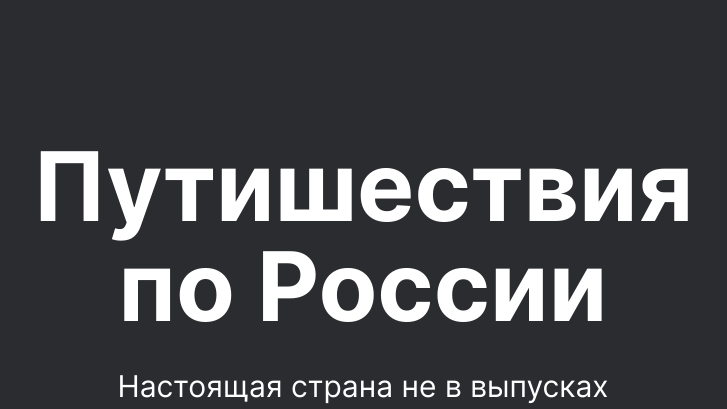
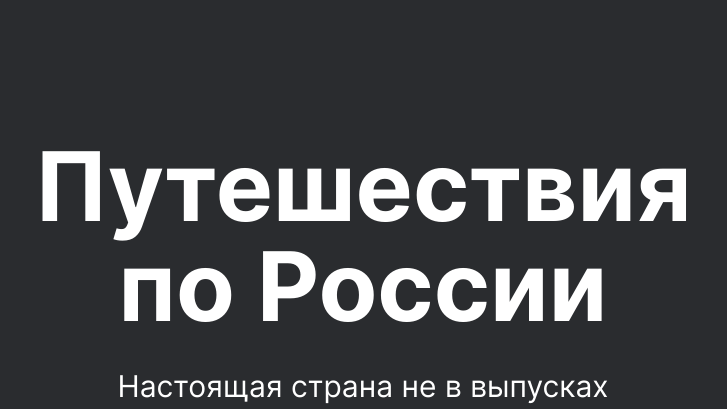
Before and after one commit to krapotur01/russian-travel, a plain HTML site: page index.html in a window 1280 px wide. Shown: the top 409 px of the page, 277-1004 px from the left. Drawn offline with Linux system fonts and the light colour scheme.

Commit message:
Внесение изменений на основе ревью

```diff
--- a/blocks/page/page.css
+++ b/blocks/page/page.css
@@ -1,7 +1,6 @@
 .page {
     max-width: 1280px;
     width: 100vw;
-    background-color: #2A2C2F;
     color: #FFFFFF;
     margin: 0 auto;
 }
--- a/blocks/root/root.css
+++ b/blocks/root/root.css
@@ -1,6 +1,7 @@
 .root {
     font-family: 'Inter', Arial, sans-serif;
     background-color: #E5E5E5;
+    background-color: #2A2C2F;
     -moz-osx-font-smoothing: grayscale;
     -webkit-font-smoothing: antialiased;
     -webkit-text-size-adjust: 100%;
--- a/index.html
+++ b/index.html
@@ -19,7 +19,7 @@
 
         <main class="content">
             <section class="lead">
-                <h1 class="lead__title section-title">Путишествия по России</h1>
+                <h1 class="lead__title section-title">Путешествия по России</h1>
                 <p class="lead__subtitle section-subtitle">Настоящая страна не в выпусках новостей, а здесь.</p>
                 <img src="./blocks/lead/__image/lead-polka.jpg" alt="Диаграмма Путишествия по России" class="lead__image">
                 <p class="lead__caption">ваша полка — верхняя</p>
```
Also changed, not shown: 1 other file.
